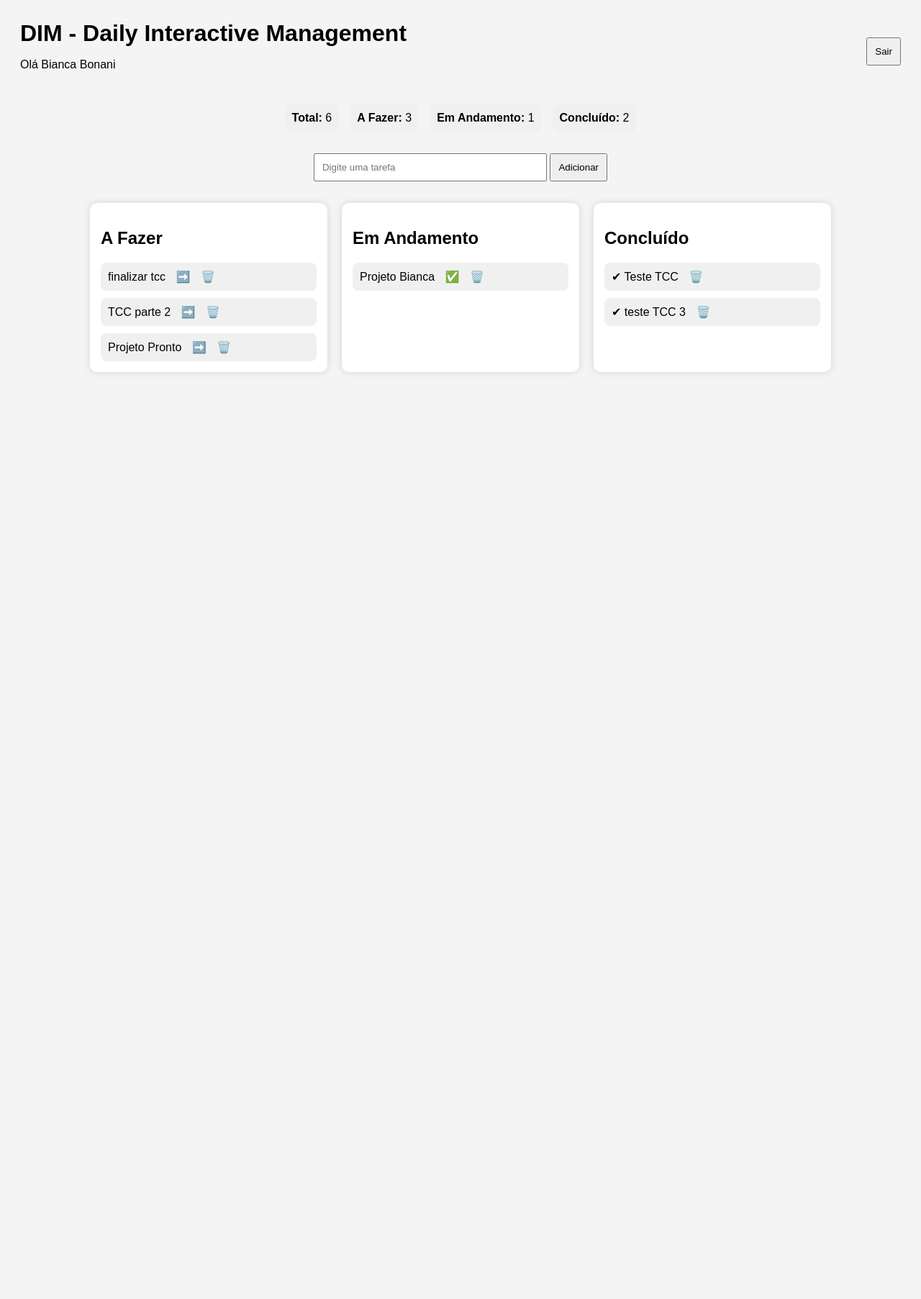
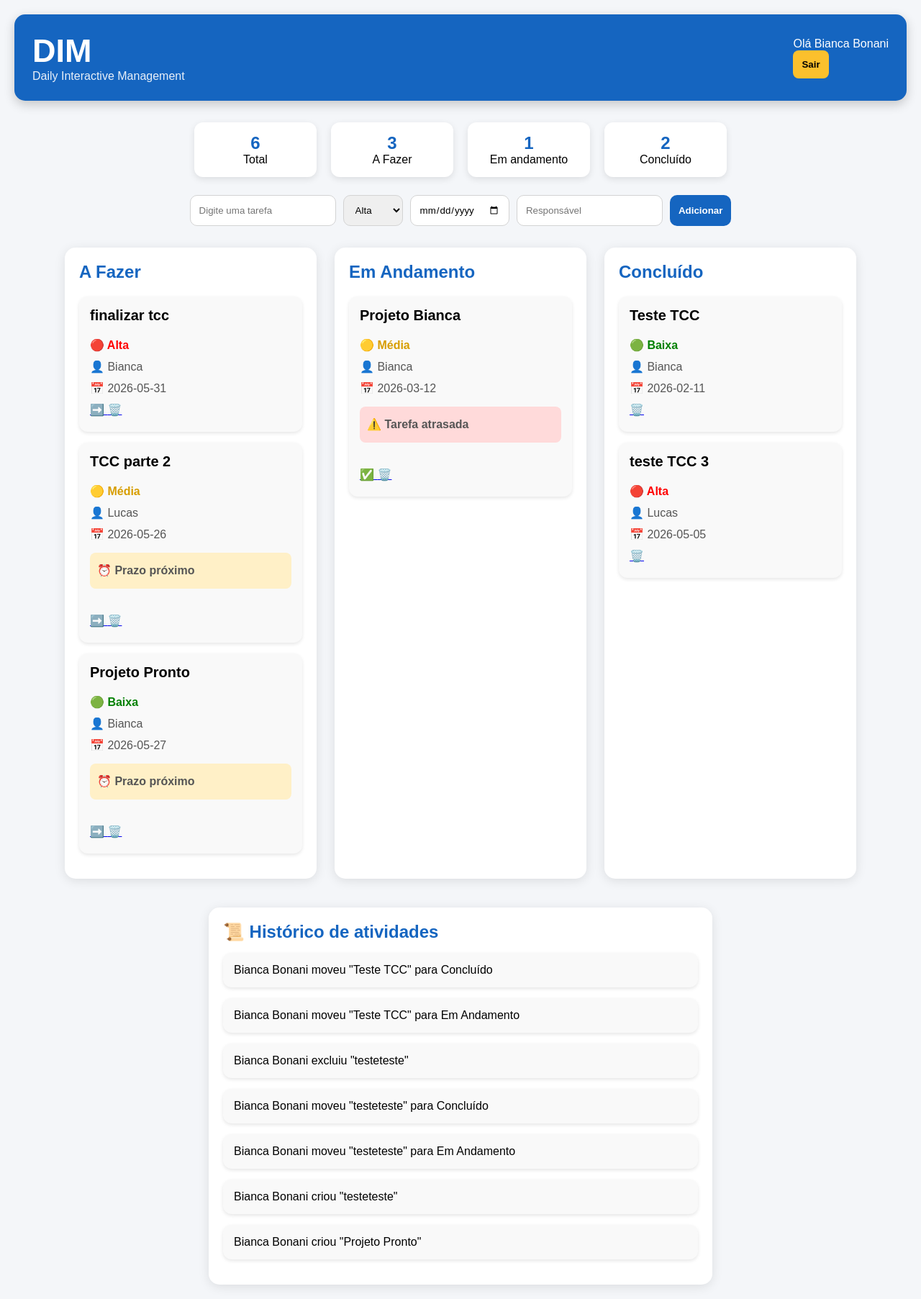
Before and after one commit to biancabonani/dimTCC, a Flask app: page /dashboard in a window 1280 px wide. Shown: the whole page at 72% size. Before the commit the page ends 519 px from the top, so only its background shows below. Run offline with Flask 3, Linux system fonts and the light colour scheme; a user stored in the database is signed in; data comes from the database, SQL or seed files in the repository; both versions use the stored data as it was after the commit.

Commit message:
DIM atualizado com historico completo e novo visual

```diff
--- a/app.py
+++ b/app.py
@@ -1,8 +1,15 @@
 from flask import Flask, render_template, request, redirect, session
 import sqlite3
+from datetime import datetime, date, timedelta
 
 app = Flask(__name__)
 app.secret_key="dim123"
+
+
+def get_db():
+
+    conexao=sqlite3.connect("dim.db")
+    return conexao
 
 
 @app.route("/")
@@ -10,7 +17,7 @@ def home():
     return render_template("index.html")
 
 
-@app.route("/login", methods=["GET","POST"])
+@app.route("/login",methods=["GET","POST"])
 def login():
 
     if request.method=="POST":
@@ -18,13 +25,15 @@ def login():
         email=request.form.get("email")
         senha=request.form.get("senha")
 
-        conexao=sqlite3.connect("dim.db")
+        conexao=get_db()
         cursor=conexao.cursor()
 
         cursor.execute("""
+
         SELECT id,nome,email
         FROM usuarios
         WHERE email=? AND senha=?
+
         """,(email,senha))
 
         usuario=cursor.fetchone()
@@ -43,7 +52,7 @@ def login():
     return render_template("login.html")
 
 
-@app.route("/cadastro", methods=["GET","POST"])
+@app.route("/cadastro",methods=["GET","POST"])
 def cadastro():
 
     if request.method=="POST":
@@ -52,12 +61,19 @@ def cadastro():
         email=request.form.get("email")
         senha=request.form.get("senha")
 
-        conexao=sqlite3.connect("dim.db")
+        conexao=get_db()
         cursor=conexao.cursor()
 
         cursor.execute("""
-        INSERT INTO usuarios(nome,email,senha)
+
+        INSERT INTO usuarios(
+        nome,
+        email,
+        senha
+        )
+
         VALUES(?,?,?)
+
         """,(nome,email,senha))
 
         conexao.commit()
@@ -68,92 +84,210 @@ def cadastro():
     return render_template("cadastro.html")
 
 
-@app.route("/dashboard", methods=["GET","POST"])
+@app.route("/dashboard",methods=["GET","POST"])
 def dashboard():
 
     if "usuario_id" not in session:
         return redirect("/login")
 
-    conexao=sqlite3.connect("dim.db")
+    conexao=get_db()
     cursor=conexao.cursor()
 
-    try:
-        cursor.execute("""
-        ALTER TABLE tarefas
-        ADD COLUMN usuario_id INTEGER
-        """)
-    except:
-        pass
-
-    try:
-        cursor.execute("""
-        ALTER TABLE tarefas
-        ADD COLUMN status TEXT DEFAULT 'A Fazer'
-        """)
-    except:
-        pass
-
     cursor.execute("""
-    CREATE TABLE IF NOT EXISTS tarefas(
-        id INTEGER PRIMARY KEY AUTOINCREMENT,
-        tarefa TEXT,
-        status TEXT DEFAULT 'A Fazer',
-        usuario_id INTEGER
+    CREATE TABLE IF NOT EXISTS historico(
+    id INTEGER PRIMARY KEY AUTOINCREMENT,
+    mensagem TEXT
     )
     """)
+
 
     if request.method=="POST":
 
         tarefa=request.form.get("tarefa")
+        prioridade=request.form.get("prioridade")
+        prazo=request.form.get("prazo")
+        responsavel=request.form.get("responsavel")
 
-        if tarefa:
+        cursor.execute("""
 
-            cursor.execute("""
-            INSERT INTO tarefas(
-            tarefa,
-            usuario_id
-            )
-            VALUES(?,?)
-            """,(tarefa,session["usuario_id"]))
+        INSERT INTO tarefas(
+        tarefa,
+        usuario_id,
+        prioridade,
+        prazo,
+        responsavel
+        )
 
-            conexao.commit()
+        VALUES(?,?,?,?,?)
+
+        """,(
+
+        tarefa,
+        session["usuario_id"],
+        prioridade,
+        prazo,
+        responsavel
+
+        ))
+
+        cursor.execute("""
+
+        INSERT INTO historico(
+        mensagem
+        )
+
+        VALUES(?)
+
+        """,(
+
+        f'{session["nome"]} criou "{tarefa}"',
+
+        ))
+
+        conexao.commit()
+
+
+    busca=request.args.get("busca","")
 
     cursor.execute("""
+
     SELECT *
     FROM tarefas
     WHERE usuario_id=?
+
     """,(session["usuario_id"],))
 
     tarefas=cursor.fetchall()
+
+
+    if busca:
+
+        tarefas=[
+
+        t for t in tarefas
+
+        if busca.lower() in str(t[1]).lower()
+        or busca.lower() in str(t[6]).lower()
+
+        ]
+
+
+    tarefas_novas=[]
+
+    hoje=date.today()
+
+    for tarefa in tarefas:
+
+        tarefa=list(tarefa)
+
+        atrasada=False
+        proximo=False
+
+        if tarefa[5]:
+
+            try:
+
+                prazo=datetime.strptime(
+                tarefa[5],
+                "%Y-%m-%d"
+                ).date()
+
+                if prazo<hoje and tarefa[2]!="Concluído":
+
+                    atrasada=True
+
+                elif hoje<=prazo<=hoje+timedelta(days=2):
+
+                    proximo=True
+
+            except:
+                pass
+
+
+        tarefa.append(atrasada)
+        tarefa.append(proximo)
+
+        tarefas_novas.append(tarefa)
+
+
+    tarefas=tarefas_novas
+
 
     total=len(tarefas)
     fazer=len([t for t in tarefas if t[2]=="A Fazer"])
     andamento=len([t for t in tarefas if t[2]=="Em Andamento"])
     concluido=len([t for t in tarefas if t[2]=="Concluído"])
 
+
+    cursor.execute("""
+
+    SELECT *
+    FROM historico
+    ORDER BY id DESC
+    LIMIT 8
+
+    """)
+
+    historico=cursor.fetchall()
+
     conexao.close()
 
     return render_template(
-        "dashboard.html",
-        tarefas=tarefas,
-        total=total,
-        fazer=fazer,
-        andamento=andamento,
-        concluido=concluido
+
+    "dashboard.html",
+
+    tarefas=tarefas,
+    historico=historico,
+    busca=busca,
+    total=total,
+    fazer=fazer,
+    andamento=andamento,
+    concluido=concluido
+
     )
 
 
 @app.route("/mudar/<int:id>/<status>")
 def mudar(id,status):
 
-    conexao=sqlite3.connect("dim.db")
+    conexao=get_db()
     cursor=conexao.cursor()
 
     cursor.execute("""
+
+    SELECT tarefa
+    FROM tarefas
+    WHERE id=?
+
+    """,(id,))
+
+    tarefa=cursor.fetchone()
+
+    cursor.execute("""
+
     UPDATE tarefas
     SET status=?
     WHERE id=?
+
     """,(status,id))
+
+
+    if tarefa:
+
+        cursor.execute("""
+
+        INSERT INTO historico(
+        mensagem
+        )
+
+        VALUES(?)
+
+        """,(
+
+        f'{session["nome"]} moveu "{tarefa[0]}" para {status}',
+
+        ))
+
 
     conexao.commit()
     conexao.close()
@@ -164,12 +298,42 @@ def mudar(id,status):
 @app.route("/excluir/<int:id>")
 def excluir(id):
 
-    conexao=sqlite3.connect("dim.db")
+    conexao=get_db()
     cursor=conexao.cursor()
 
     cursor.execute("""
+
+    SELECT tarefa
+    FROM tarefas
+    WHERE id=?
+
+    """,(id,))
+
+    tarefa=cursor.fetchone()
+
+
+    if tarefa:
+
+        cursor.execute("""
+
+        INSERT INTO historico(
+        mensagem
+        )
+
+        VALUES(?)
+
+        """,(
+
+        f'{session["nome"]} excluiu "{tarefa[0]}"',
+
+        ))
+
+
+    cursor.execute("""
+
     DELETE FROM tarefas
     WHERE id=?
+
     """,(id,))
 
     conexao.commit()
--- a/templates/dashboard.html
+++ b/templates/dashboard.html
@@ -2,67 +2,227 @@
 <html lang="pt-BR">
 
 <head>
+
 <meta charset="UTF-8">
 <title>DIM Dashboard</title>
 
 <style>
 
+*{
+margin:0;
+padding:0;
+box-sizing:border-box;
+font-family:Arial;
+}
+
 body{
-font-family:Arial;
-background:#f4f4f4;
+
+background:#f4f6f9;
 padding:20px;
+
 }
 
 .topo{
+
+background:#1565C0;
+color:white;
+padding:25px;
+border-radius:15px;
 display:flex;
 justify-content:space-between;
 align-items:center;
-margin-bottom:20px;
+margin-bottom:30px;
+box-shadow:0px 5px 15px rgba(0,0,0,0.2);
+
 }
 
-h1{
-margin:0;
+.logo h1{
+
+font-size:45px;
+
 }
 
-form{
-text-align:center;
-margin-bottom:30px;
+.logo p{
+
+font-size:16px;
+opacity:0.9;
+
 }
 
-input{
-padding:10px;
-width:300px;
+.logout button{
+
+background:#FBC02D;
+border:none;
+padding:12px;
+border-radius:8px;
+font-weight:bold;
+cursor:pointer;
+
 }
 
-button{
-padding:10px;
+.estatisticas{
+
+display:flex;
+justify-content:center;
+gap:20px;
+margin-bottom:25px;
+
+}
+
+.stat{
+
+background:white;
+padding:15px;
+width:170px;
+text-align:center;
+border-radius:12px;
+box-shadow:0px 3px 10px rgba(0,0,0,0.1);
+
+}
+
+.stat h2{
+
+color:#1565C0;
+
+}
+
+.formulario{
+
+display:flex;
+justify-content:center;
+gap:10px;
+margin-bottom:30px;
+
+}
+
+.formulario input,
+.formulario select{
+
+padding:12px;
+border-radius:10px;
+border:1px solid lightgray;
+
+}
+
+.formulario button{
+
+background:#1565C0;
+color:white;
+border:none;
+padding:12px;
+border-radius:10px;
+font-weight:bold;
 cursor:pointer;
+
 }
 
 .kanban{
+
 display:flex;
-gap:20px;
+gap:25px;
 justify-content:center;
+
 }
 
 .coluna{
+
 background:white;
-width:300px;
-padding:15px;
-border-radius:10px;
-box-shadow:0px 0px 10px lightgray;
+width:350px;
+padding:20px;
+border-radius:15px;
+box-shadow:0px 3px 15px rgba(0,0,0,0.1);
+
+}
+
+.coluna h2{
+
+margin-bottom:20px;
+color:#1565C0;
+
 }
 
 .card{
-background:#f0f0f0;
+
+background:#f9f9f9;
+padding:15px;
+border-radius:12px;
+margin-bottom:15px;
+box-shadow:0px 2px 5px rgba(0,0,0,0.1);
+
+}
+
+.card b{
+
+font-size:20px;
+
+}
+
+.info{
+
+margin-top:15px;
+color:#555;
+line-height:30px;
+
+}
+
+.prioridade-alta{
+
+color:red;
+font-weight:bold;
+
+}
+
+.prioridade-media{
+
+color:#d79d00;
+font-weight:bold;
+
+}
+
+.prioridade-baixa{
+
+color:green;
+font-weight:bold;
+
+}
+
+.atrasada{
+
+background:#ffdada;
 padding:10px;
 margin-top:10px;
 border-radius:8px;
+font-weight:bold;
+
 }
 
-a{
-text-decoration:none;
-margin-left:10px;
+.proximo{
+
+background:#fff0c7;
+padding:10px;
+margin-top:10px;
+border-radius:8px;
+font-weight:bold;
+
+}
+
+.historico{
+
+width:700px;
+margin:auto;
+margin-top:40px;
+background:white;
+padding:20px;
+border-radius:15px;
+box-shadow:0px 3px 15px rgba(0,0,0,0.1);
+
+}
+
+.historico h2{
+
+color:#1565C0;
+margin-bottom:15px;
+
 }
 
 </style>
@@ -71,78 +231,196 @@ margin-left:10px;
 
 <body>
 
+
 <div class="topo">
 
-<div>
-<h1>DIM - Daily Interactive Management</h1>
-<p>Olá {{ session["nome"] }}</p>
+<div class="logo">
+
+<h1>DIM</h1>
+<p>Daily Interactive Management</p>
+
 </div>
 
 <div>
+
+Olá {{session["nome"]}}
+
+<div class="logout">
+
 <a href="/logout">
-<button>Sair</button>
+
+<button>
+
+Sair
+
+</button>
+
 </a>
+
+</div>
+
 </div>
 
 </div>
 
 
-<div style="display:flex; justify-content:center; gap:15px; margin-bottom:30px;">
 
-<div class="card">
-<b>Total:</b> {{ total }}
+<div class="estatisticas">
+
+<div class="stat">
+
+<h2>{{total}}</h2>
+<p>Total</p>
+
 </div>
 
-<div class="card">
-<b>A Fazer:</b> {{ fazer }}
+<div class="stat">
+
+<h2>{{fazer}}</h2>
+<p>A Fazer</p>
+
 </div>
 
-<div class="card">
-<b>Em Andamento:</b> {{ andamento }}
+<div class="stat">
+
+<h2>{{andamento}}</h2>
+<p>Em andamento</p>
+
 </div>
 
-<div class="card">
-<b>Concluído:</b> {{ concluido }}
+<div class="stat">
+
+<h2>{{concluido}}</h2>
+<p>Concluído</p>
+
 </div>
 
 </div>
 
 
-<form method="POST">
+
+<form method="POST" class="formulario">
 
 <input
 type="text"
 name="tarefa"
 placeholder="Digite uma tarefa">
 
-<button type="submit">
+<select name="prioridade">
+
+<option>Alta</option>
+<option>Média</option>
+<option>Baixa</option>
+
+</select>
+
+<input
+type="date"
+name="prazo">
+
+<input
+type="text"
+name="responsavel"
+placeholder="Responsável">
+
+<button>
+
 Adicionar
+
 </button>
 
 </form>
 
 
+
 <div class="kanban">
+
+{% for coluna in ["A Fazer","Em Andamento","Concluído"] %}
 
 <div class="coluna">
 
-<h2>A Fazer</h2>
+<h2>{{coluna}}</h2>
 
 {% for tarefa in tarefas %}
 
-{% if tarefa[2]=="A Fazer" %}
+{% if tarefa[2]==coluna %}
 
 <div class="card">
 
-{{ tarefa[1] }}
+<b>
 
-<a href="/mudar/{{ tarefa[0] }}/Em Andamento">
+{{tarefa[1]}}
+
+</b>
+
+<div class="info">
+
+{% if tarefa[4]=="Alta" %}
+
+<div class="prioridade-alta">
+🔴 Alta
+</div>
+
+{% elif tarefa[4]=="Média" %}
+
+<div class="prioridade-media">
+🟡 Média
+</div>
+
+{% else %}
+
+<div class="prioridade-baixa">
+🟢 Baixa
+</div>
+
+{% endif %}
+
+👤 {{tarefa[6]}}
+<br>
+
+📅 {{tarefa[5]}}
+
+{% if tarefa[8] %}
+
+<div class="proximo">
+
+⏰ Prazo próximo
+
+</div>
+
+{% endif %}
+
+{% if tarefa[7] %}
+
+<div class="atrasada">
+
+⚠️ Tarefa atrasada
+
+</div>
+
+{% endif %}
+
+<br>
+
+{% if coluna=="A Fazer" %}
+
+<a href="/mudar/{{tarefa[0]}}/Em Andamento">
 ➡️
 </a>
 
-<a href="/excluir/{{ tarefa[0] }}">
+{% elif coluna=="Em Andamento" %}
+
+<a href="/mudar/{{tarefa[0]}}/Concluído">
+✅
+</a>
+
+{% endif %}
+
+<a href="/excluir/{{tarefa[0]}}">
 🗑️
 </a>
+
+</div>
 
 </div>
 
@@ -152,63 +430,31 @@ Adicionar
 
 </div>
 
-
-
-<div class="coluna">
-
-<h2>Em Andamento</h2>
-
-{% for tarefa in tarefas %}
-
-{% if tarefa[2]=="Em Andamento" %}
-
-<div class="card">
-
-{{ tarefa[1] }}
-
-<a href="/mudar/{{ tarefa[0] }}/Concluído">
-✅
-</a>
-
-<a href="/excluir/{{ tarefa[0] }}">
-🗑️
-</a>
-
-</div>
-
-{% endif %}
-
 {% endfor %}
 
 </div>
 
 
 
-<div class="coluna">
+<div class="historico">
 
-<h2>Concluído</h2>
+<h2>
 
-{% for tarefa in tarefas %}
+📜 Histórico de atividades
 
-{% if tarefa[2]=="Concluído" %}
+</h2>
+
+{% for item in historico %}
 
 <div class="card">
 
-✔ {{ tarefa[1] }}
-
-<a href="/excluir/{{ tarefa[0] }}">
-🗑️
-</a>
+{{item[1]}}
 
 </div>
-
-{% endif %}
 
 {% endfor %}
 
 </div>
 
-</div>
-
 </body>
 </html>
```
Also changed, not shown: dim.db.
